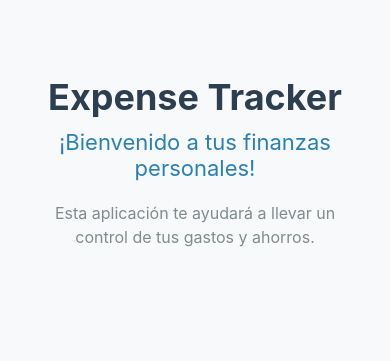
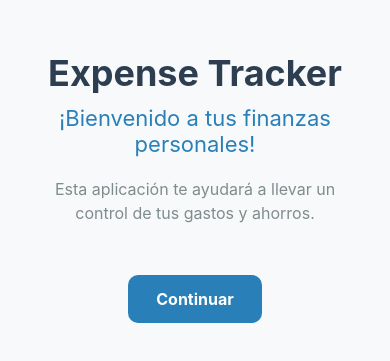
Before and after one commit to maia2303/ExpenseTracker, a React Native app in the folder ExpenseTracker/: screen /Bienvenida in a window 390 px wide. Shown: the part 235-596 px from the top of the page. Built offline with nearby package versions, Linux system fonts and the light colour scheme.

Commit message:
feat: conectar bienvenida con la navegación

```diff
--- a/ExpenseTracker/src/screens/WelcomeScreen.js
+++ b/ExpenseTracker/src/screens/WelcomeScreen.js
@@ -1,6 +1,6 @@
-import { Text, View, StyleSheet } from "react-native";
+import { Text, View, StyleSheet, TouchableOpacity } from "react-native";
 
-export default function WelcomeScreen() {
+export default function WelcomeScreen({ navigation }) {
 
     return(
         <View style={styles.container}>
@@ -16,8 +16,21 @@ export default function WelcomeScreen() {
             <Text style = {styles.descripcion}>
                 Esta aplicación te ayudará a llevar un control de tus gastos y ahorros.
             </Text>
+
+            <TouchableOpacity
+            style={styles.boton}
+            onPress={() => navigation.navigate('Principal')}
+            accessibilityRole="button"
+            >
+            <Text style={styles.textoBoton}>
+                Continuar
+            </Text>
+            </TouchableOpacity>
+
         </View>
     )
+
+
 
 }
 
@@ -50,5 +63,17 @@ const styles = StyleSheet.create({
         color: '#7F8C8D',
         lineHeight: 24, // Espacio entre líneas
         marginBottom: 50,
-    }
+    },
+
+    boton: {
+        backgroundColor: '#2980B9',
+        paddingVertical: 14,
+        paddingHorizontal: 28,
+        borderRadius: 10,
+    },
+    textoBoton: {
+        color: '#FFFFFF',
+        fontSize: 16,
+        fontWeight: 'bold',
+}
 })
```
